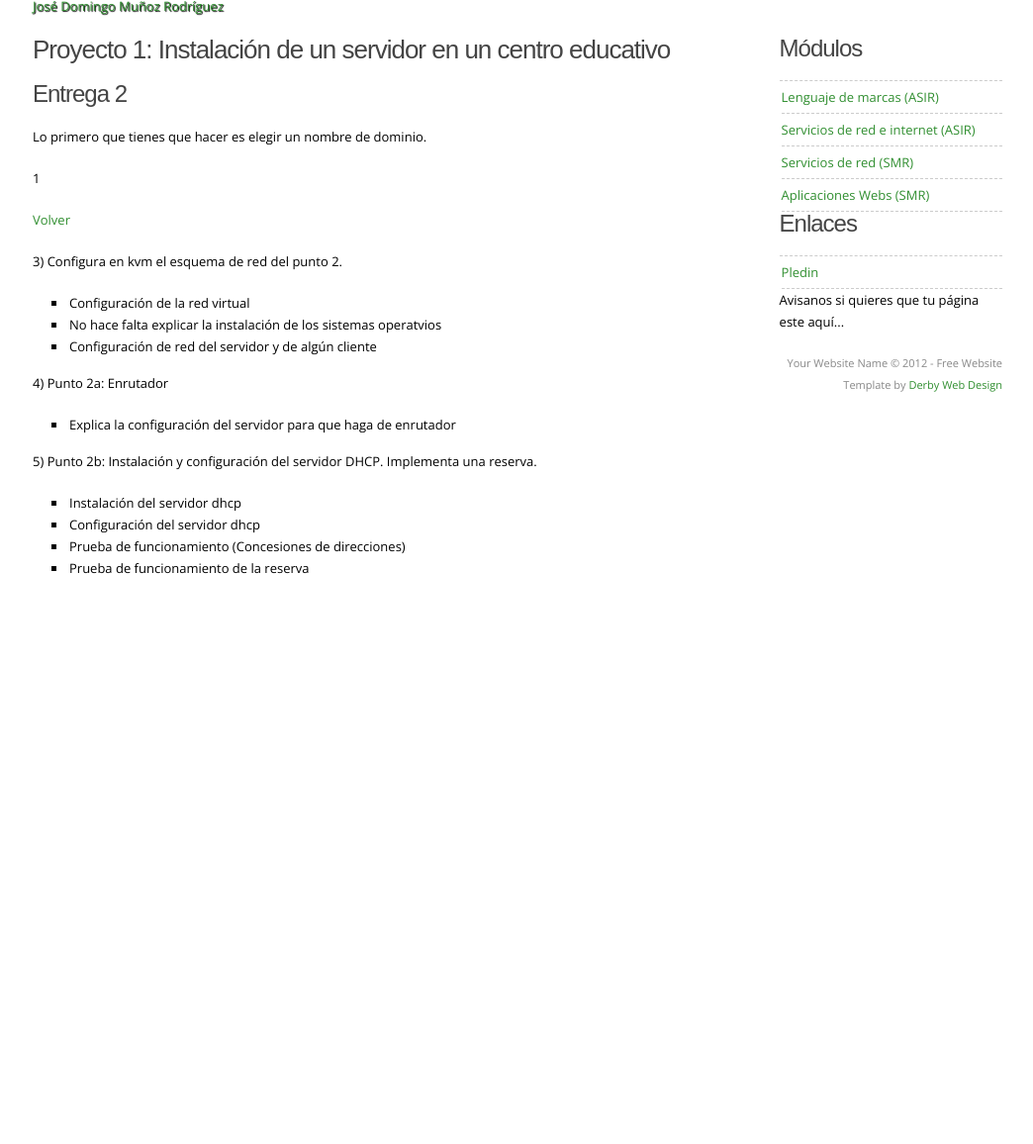
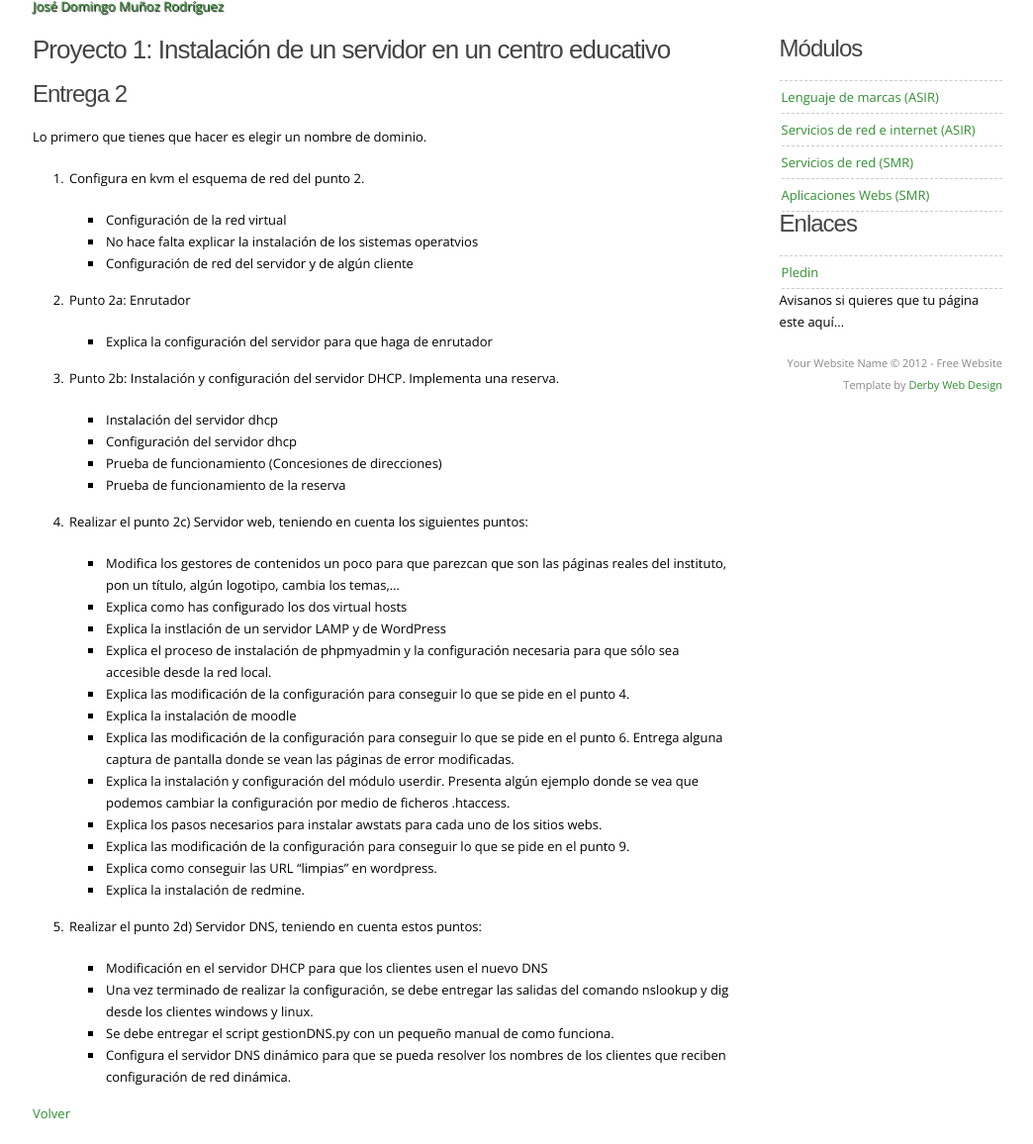
Before and after one commit to josedom24/josedom24.github.io, a Jekyll site: the page built from mod/serviciosgs/proyecto1_entrega2.md, in a window 1280 px wide, cut to the strip 80-1236 px from the top of the page. Shown: the whole strip at 99% size, without its empty margins (117-1161 px from the left). Built offline with Jekyll 4.4.1, drawn with Linux system fonts in a browser that asks for light colours; nearby versions of some CDN libraries; some web fonts are replaced; library files that are not in the unit come from our copies; before the commit the page ends 900 px from its top, so only the background shows below that.

Commit message:
Cambio de entrega 2

```diff
--- a/mod/serviciosgs/proyecto1_entrega2.md
+++ b/mod/serviciosgs/proyecto1_entrega2.md
@@ -9,24 +9,43 @@ tagline: CFGS ASIR
 
 Lo primero que tienes que hacer es elegir un nombre de dominio.
 
-1
+1. Configura en kvm el esquema de red del punto 2.
+
+	* Configuración de la red virtual
+	* No hace falta explicar la instalación de los sistemas operatvios
+	* Configuración de red del servidor y de algún cliente
+
+2. Punto 2a: Enrutador
+
+	* Explica la configuración del servidor para que haga de enrutador
+
+3. Punto 2b: Instalación y configuración del servidor DHCP. Implementa una reserva.
+
+	* Instalación del servidor dhcp
+	* Configuración del servidor dhcp
+	* Prueba de funcionamiento (Concesiones de direcciones)
+	* Prueba de funcionamiento de la reserva
+
+4. Realizar el punto 2c) Servidor web, teniendo en cuenta los siguientes puntos:
+
+	* Modifica los gestores de contenidos un poco para que parezcan que son las páginas reales del instituto, pon un título, algún logotipo, cambia los temas,...
+	* Explica como has configurado los dos virtual hosts
+	* Explica la instlación de un servidor LAMP y de WordPress
+	* Explica el proceso de instalación de phpmyadmin y la configuración necesaria para que sólo sea accesible desde la red local.
+	* Explica las modificación de la configuración para conseguir lo que se pide en el punto 4.
+	* Explica la instalación de moodle
+	* Explica las modificación de la configuración para conseguir lo que se pide en el punto 6. Entrega alguna captura de pantalla donde se vean las páginas de error modificadas.
+	* Explica la instalación y configuración del módulo userdir. Presenta algún ejemplo donde se vea que podemos cambiar la configuración por medio de ficheros .htaccess.
+	* Explica los pasos necesarios para instalar awstats para cada uno de los sitios webs.
+	* Explica las modificación de la configuración para conseguir lo que se pide en el punto 9.
+	* Explica como conseguir las URL "limpias" en wordpress.
+	* Explica la instalación de redmine.
+
+5. Realizar el punto 2d) Servidor DNS, teniendo en cuenta estos puntos:
+
+	* Modificación en el servidor DHCP para que los clientes usen el nuevo DNS
+	* Una vez terminado de realizar la configuración, se debe entregar las salidas del comando nslookup y dig desde los clientes windows y linux.
+	* Se debe entregar el script gestionDNS.py con un pequeño manual de como funciona.
+	* Configura el servidor DNS dinámico para que se pueda resolver los nombres de los clientes que reciben configuración de red dinámica.
 
 [Volver](index)
-
-
-3) Configura en kvm el esquema de red del punto 2.
-
-* Configuración de la red virtual
-* No hace falta explicar la instalación de los sistemas operatvios
-* Configuración de red del servidor y de algún cliente
-
-4) Punto 2a: Enrutador
-
-* Explica la configuración del servidor para que haga de enrutador
-
-5) Punto 2b: Instalación y configuración del servidor DHCP. Implementa una reserva.
-
-* Instalación del servidor dhcp
-* Configuración del servidor dhcp
-* Prueba de funcionamiento (Concesiones de direcciones)
-* Prueba de funcionamiento de la reserva
```
Also changed, not shown: mod/serviciosgs/proyecto1_entrega3.md (deleted, +0 -26 lines), mod/serviciosgs/proyecto1_entrega4.md (deleted, +0 -17 lines).
